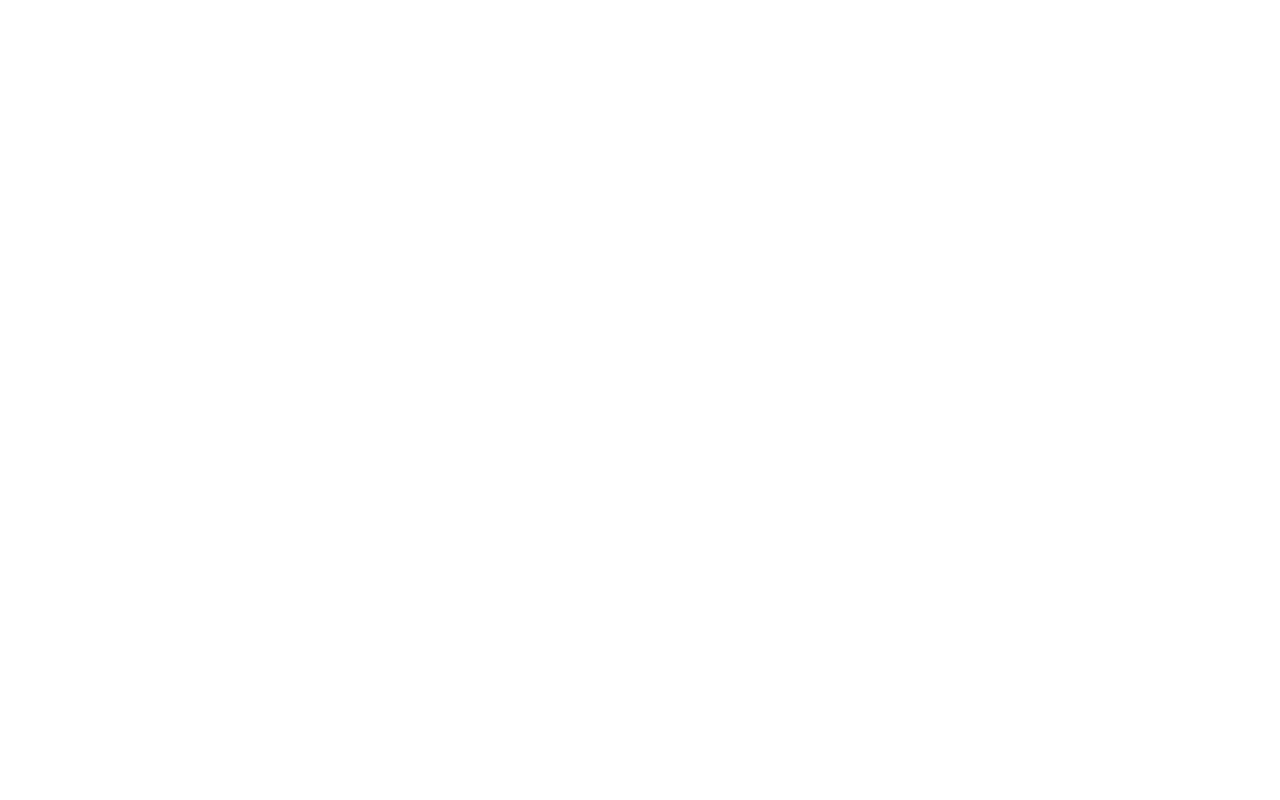
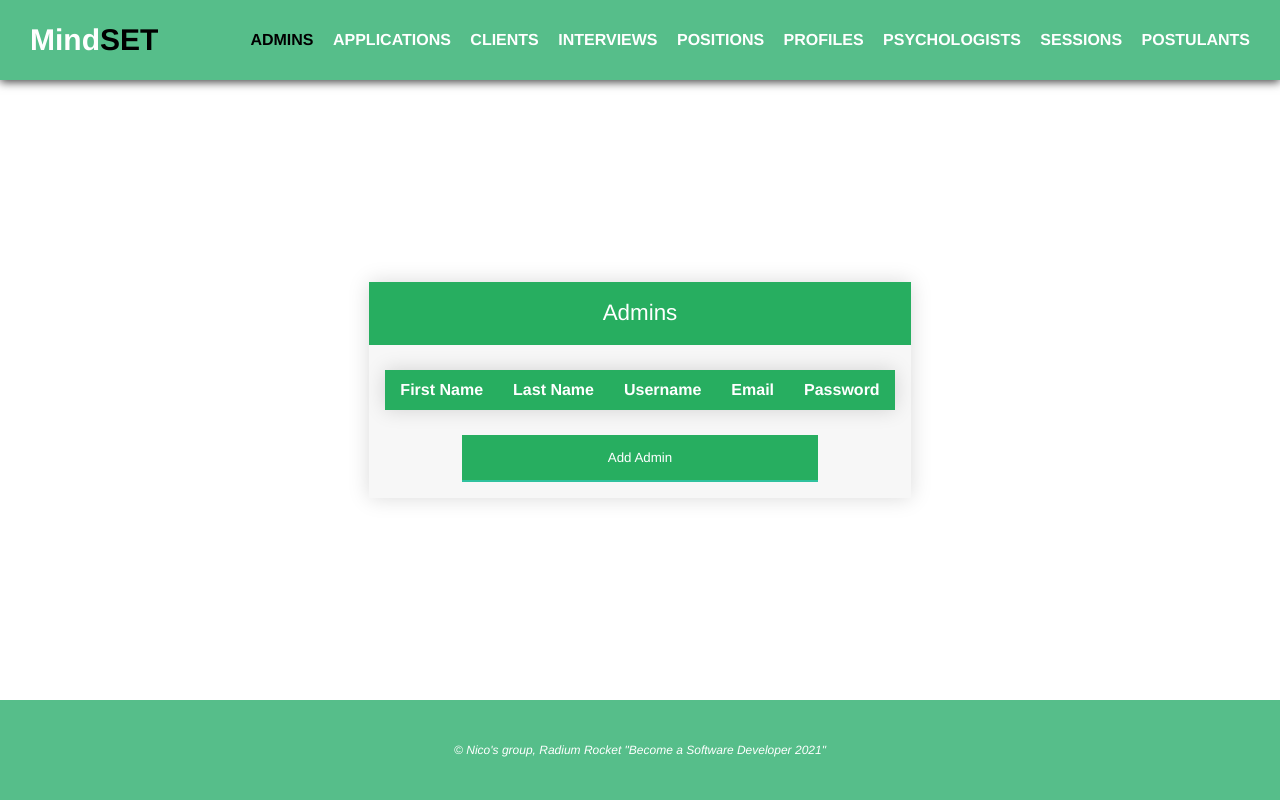
Before and after one commit to Brunomoyano4/Nico-MindSet-server, a website: page public/views/adminsList.html in a window 1280 px wide. Drawn offline with Linux system fonts and the light colour scheme; no server answers.

Commit message:
BaSD-MS-W10-022: create adminList.html, adminForm.html, adminList.js

```diff
--- a/public/js/adminsList.js
+++ b/public/js/adminsList.js
@@ -0,0 +1,39 @@
+const openEditadminForm = (admin) => {
+    // eslint-disable-next-line no-underscore-dangle
+    window.location.href = `${window.location.origin}/views/adminsForm.html?adminId=${admin._id}`;
+  };
+
+  const openNewadminForm = () => {
+    // eslint-disable-next-line no-underscore-dangle
+    window.location.href = `${window.location.origin}/views/adminsForm.html`;
+  };
+
+  window.onload = () => {
+    const navButton = document.getElementById('adminsNav');
+    navButton.classList.add('activePage');
+
+    const addadminButton = document.getElementById('addAdmin');
+    addadminButton.onclick = openNewadminForm;
+
+    const tableContent = document.getElementById('table-content');
+    fetch(`${window.location.origin}/api/admins`)
+      .then((response) => response.json())
+      .then((response) => {
+        response.forEach((admin) => {
+          const tr = document.createElement('tr');
+          const nameTD = document.createElement('td');
+          const lastNameTD = document.createElement('td');
+          const usernameTD = document.createElement('td');
+          const emailTD = document.createElement('td');
+          const passwordTD = document.createElement('td');
+          nameTD.innerText = admin.firstName;
+          lastNameTD.innerText = admin.lastName;
+          usernameTD.innerText = admin.username;
+          emailTD.innerText = admin.email;
+          passwordTD.innerText = admin.password;
+          tr.onclick = () => openEditadminForm(admin);
+          tr.append(nameTD, lastNameTD, usernameTD, emailTD, passwordTD);
+          tableContent.append(tr);
+        });
+      });
+  };
--- a/public/styles/styles.css
+++ b/public/styles/styles.css
@@ -43,7 +43,7 @@
     color: black;
   }
   .activePage {
-      color: #27AE60;
+      color: black;
   }
 
   .listContainer {
@@ -93,7 +93,7 @@
   /* form styles */
 
   .container {
-      max-width: 400px;
+      max-width: 800px;
       margin: 10px auto;
       padding: 16px;
       background: #F7F7F7;
@@ -133,8 +133,7 @@
 
   .button, .container input[type="submit"] {
       box-sizing: border-box;
-      width: 100%;
-      max-width: 400px;
+      width: 70%;
       padding: 15px;
       background: #27AE60;
       border-bottom: 2px solid #30C29E;
@@ -142,6 +141,7 @@
       border-right-style: none;
       border-left-style: none;
       color: #fff;
+      margin: 0 15%;
   }
 
   .button:hover, .container input[type="submit"]:hover {
--- a/public/views/adminsForm.html
+++ b/public/views/adminsForm.html
@@ -0,0 +1,42 @@
+<!DOCTYPE html>
+<html lang="en">
+  <head>
+    <meta charset="UTF-8">
+    <meta http-equiv="X-UA-Compatible" content="IE=edge">
+    <meta name="viewport" content="width=device-width, initial-scale=1.0">
+    <title>MindSet</title>
+    <link rel="stylesheet" href="../styles/reset.css">
+    <link rel="stylesheet" href="../styles/styles.css">
+    <script src="../js/adminsForm.js"></script>
+  </head>
+  <body>
+    <header>
+      <a id="mindSetLogo" href="/"><span>Mind</span>SET</a>
+      <nav>
+        <a id="adminsNav" href="/views/adminsList.html">admins</a>
+        <a href="/views/applicationsList.html">applications</a>
+        <a href="/views/clientsList.html">clients</a>
+        <a href="/views/interviewsList.html">interviews</a>
+        <a href="/views/positionsList.html">positions</a>
+        <a href="/views/profilesList.html">profiles</a>
+        <a href="/views/psychologistsList.html">psychologists</a>
+        <a href="/views/sessionsList.html">sessions</a>
+        <a href="/views/postulantsList.html">postulants</a>
+      </nav>
+    </header>
+    <div class="container">
+      <h2 class="header">Admin Form</h2>
+      <form id="form">
+        <input id="name" name="name" placeholder="Your first name" type="text" required/>
+        <input id="lastName" name="last name" placeholder="Your last name" type="text" required/>
+        <input id="username" name="username" placeholder="Your username" type="text"  required/>
+        <input id="email" name="email" placeholder="Your email" type="text" required/>
+        <input id="password" name="password" placeholder="Your password" type="text" required/>
+        <div id="error_massage"></div>
+        <input id="saveButton" class="button" type="submit" value="Send">
+      </form>
+    </div>
+    <footer>
+      <div>© Nico's group, Radium Rocket "Become a Software Developer 2021"</div>
+    </footer>
+  </body>
--- a/public/views/adminsList.html
+++ b/public/views/adminsList.html
@@ -0,0 +1,51 @@
+<!DOCTYPE html>
+<html lang="en">
+  <head>
+    <meta charset="UTF-8">
+    <meta http-equiv="X-UA-Compatible" content="IE=edge">
+    <meta name="viewport" content="width=device-width, initial-scale=1.0">
+    <title>MindSet</title>
+    <link rel="stylesheet" href="../styles/reset.css">
+    <link rel="stylesheet" href="../styles/styles.css">
+    <script src="../js/adminsList.js"></script>
+  </head>
+  <body>
+    <header>
+      <a id="mindSetLogo" href="/"><span>Mind</span>SET</a>
+      <nav>
+        <a id="adminsNav" href="/views/adminsList.html">admins</a>
+        <a href="/views/applicationsList.html">applications</a>
+        <a href="/views/clientsList.html">clients</a>
+        <a href="/views/interviewsList.html">interviews</a>
+        <a href="/views/positionsList.html">positions</a>
+        <a href="/views/profilesList.html">profiles</a>
+        <a href="/views/psychologistsList.html">psychologists</a>
+        <a href="/views/sessionsList.html">sessions</a>
+        <a href="/views/postulantsList.html">postulants</a>
+      </nav>
+    </header>
+    <div class="container">
+      <h2 class="header">Admins</h2>
+      <table class="list">
+        <thead>
+          <tr>
+            <th>First Name</th>
+            <th>Last Name</th>
+            <th>Username</th>
+            <th>Email</th>
+            <th>Password</th>
+          </tr>
+        </thead>
+        <tbody id="table-content">
+            <!-- Content is added by the DB  -->
+        </tbody>
+      </table>
+      <button class="button" id="addAdmin" type="button">
+        Add Admin
+      </button>
+    </div>
+    <footer>
+      <div>© Nico's group, Radium Rocket "Become a Software Developer 2021"</div>
+    </footer>
+  </body>
+</html>
```
Also changed, not shown: public/index.html (+1 -0 lines).
